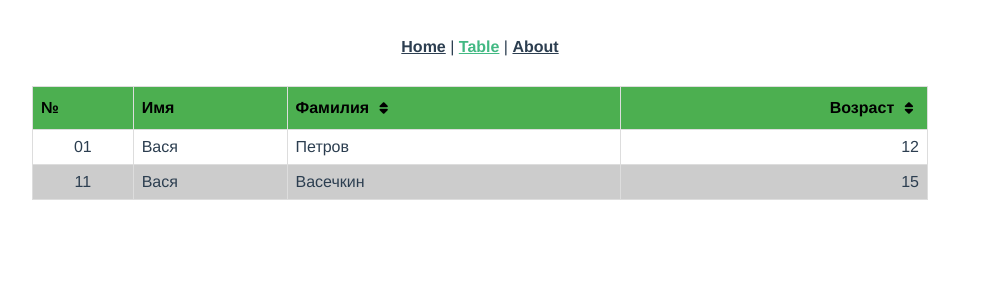
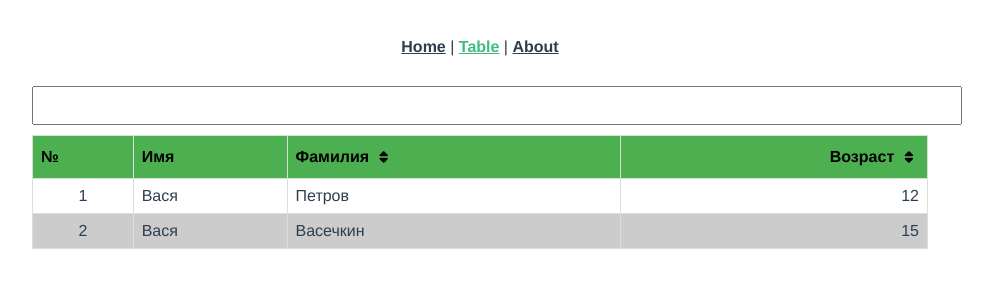
Before and after one commit to darkusss/UI-library, a Vue app in the folder my-ui-library/: page /table in a window 1280 px wide. Shown: the top 300 px of the page, without its empty margins (160-1153 px from the left). Built offline with nearby package versions, Linux system fonts and the light colour scheme.

Commit message:
fix bugs

```diff
--- a/my-ui-library/src/components/DataTable.vue
+++ b/my-ui-library/src/components/DataTable.vue
@@ -1,6 +1,10 @@
 <template>
   <div>
-    <input v-if="search" type="text">
+    <input
+      v-if="search"
+      type="text"
+      v-model="query"
+    >
     <table>
       <thead>
       <tr>
@@ -12,7 +16,7 @@
           {{ col.title }}
           <button
             v-if="col.sortable"
-            @click="changeSortIcon(col)"
+            @click="changeSort(col)"
           >
             <i :class="col.currentSortIcon"></i>
           </button>
@@ -21,7 +25,7 @@
       </thead>
       <tbody>
       <tr
-        v-for="(item, itemIndex) in copyItems"
+        v-for="(item, itemIndex) in sortedItems"
         :key="itemIndex"
       >
         <td
@@ -29,7 +33,7 @@
           :key="colIndex"
           :class="{'align-right': col.type === 'number'}"
         >
-          {{ col.value === '_index' ? itemIndex + 1 : item[col.value] }}
+          {{ col.value === '_index' ? +itemIndex + 1 : item[col.value] }}
         </td>
       </tr>
       </tbody>
@@ -37,7 +41,7 @@
   </div>
 </template>
 
-<script lang="ts">
+<script>
   import Vue from 'vue';
 
   export default Vue.extend({
@@ -61,13 +65,14 @@
     },
     data() {
       return {
-        copyItems: Object.assign({}, this.items),
+        sortByColumn: null,
+        query: '',
       };
     },
     methods: {
-      changeSortIcon(column: any): void {
+      changeSort(column) {
 
-        this.columns.forEach((col: any): void => {
+        this.columns.forEach((col) => {
           if (col !== column && col.sortable) {
             col.currentSortIcon = this.sortButtonStyle.default;
           }
@@ -84,24 +89,43 @@
             column.currentSortIcon = this.sortButtonStyle.default;
             break;
         }
+
+        this.sortByColumn = column;
+
+        this.sortBy(this.items, column);
       },
+      sortBy(items, column, query) {
+
+        if (query !== '') {
+          return items.filter((item) => {
+            return this.search.fields.filter((field) => {
+              return this.search.filters.filter((searchFilter) => {
+                return searchFilter(item[field] + '').includes(searchFilter(this.query));
+              }).length
+            }).length
+          });
+        }
+
+        if (column !== null) {
+          const copiedItems = [...items];
+          const coef = column.currentSortIcon.includes('up') ? 1
+            : column.currentSortIcon.includes('down') ? -1
+              : 0;
+
+          if (column.type === 'number') {
+            return copiedItems.sort((u1, u2) => (u1[column.value] - u2[column.value]) * coef);
+          } else {
+            return copiedItems.sort((u1, u2) => (u1[column.value].localeCompare(u2[column.value])) * coef);
+          }
+        }
+
+        return items;
+      }
     },
     computed: {
-      // sortBy: function(type: any): void {
-      //   const coef = sortType.includes('up') ? 1
-      //     : sortType.includes('down') ? -1
-      //       : 0;
-      //
-      //   if (type === 'number') {
-      //     sortData.sort((u1, u2) => {
-      //       return (u1[value] - u2[value]) * coef;
-      //     });
-      //   } else if (type === 'string') {
-      //     sortData.sort((u1, u2) => {
-      //       return (u1[value].localeCompare(u2[value])) * coef;
-      //     });
-      //   }
-      // },
+      sortedItems() {
+        return this.sortBy(this.items, this.sortByColumn, this.query);
+      }
     },
   });
 </script>
--- a/my-ui-library/src/views/DataTableView.vue
+++ b/my-ui-library/src/views/DataTableView.vue
@@ -1,10 +1,15 @@
 <template>
   <div class="data-table-view">
-    <DataTable :columns="columns" :items="items" :sort-button-style="sortButtonStyle"/>
+    <DataTable
+      :columns="columns"
+      :items="items"
+      :sort-button-style="sortButtonStyle"
+      :search="search"
+    />
   </div>
 </template>
 
-<script lang="ts">
+<script>
   import Vue from 'vue';
   import DataTable from '@/components/DataTable.vue';
 
@@ -32,7 +37,27 @@
           ascending: 'fas fa-sort-up',
           descending: 'fas fa-sort-down',
         },
+        search: {
+          fields: ['age', 'surname'],
+          filters: [
+            v => this.toKeyboardLayout(v)
+          ]
+        },
       };
+    },
+    methods: {
+      toKeyboardLayout(str) {
+        const associativeArray = {
+          "q": "й", "w": "ц", "e": "у", "r": "к", "t": "е", "y": "н", "u": "г",
+          "i": "ш", "o": "щ", "p": "з", "[": "х", "]": "ъ", "a": "ф", "s": "ы",
+          "d": "в", "f": "а", "g": "п", "h": "р", "j": "о", "k": "л", "l": "д",
+          ";": "ж", "'": "э", "z": "я", "x": "ч", "c": "с", "v": "м", "b": "и",
+          "n": "т", "m": "ь", ",": "б", ".": "ю", "/": "."
+        };
+        return str.replace(/[A-z\/,.;\]\[]/g, (x) => {
+          return associativeArray[x];
+        });
+      },
     },
   });
 </script>
```
